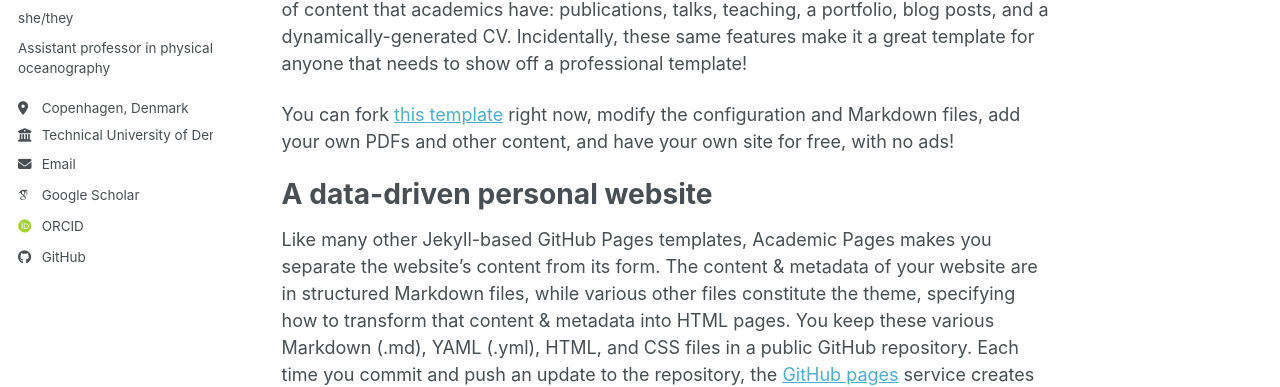
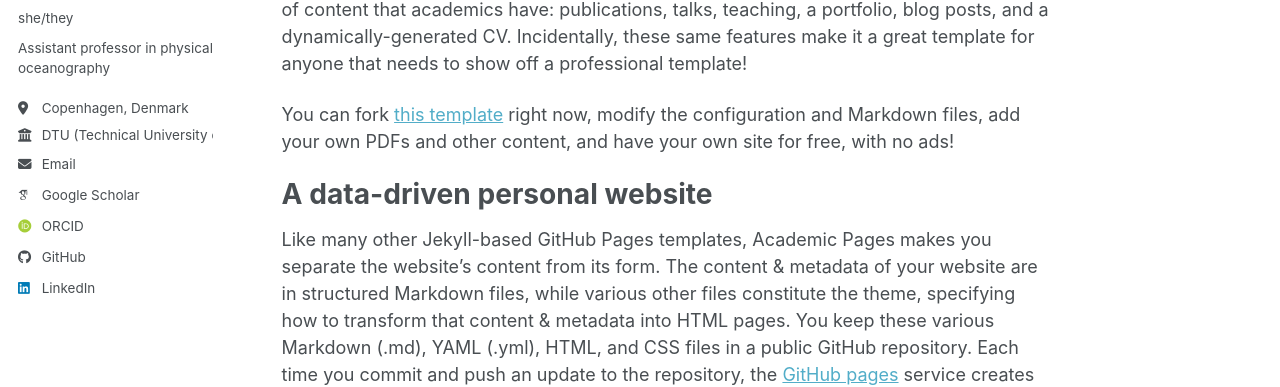
Before and after one commit to amber-adore-boot/amber-adore-boot.github.io, a Jekyll site: the page built from _pages/about.md, in a window 1280 px wide. Shown: the part 310-697 px from the top of the page. Built offline with Jekyll 4.4.1, drawn with Linux system fonts in a browser that asks for light colours; some web fonts are replaced; a script bundle is joined from its source files by our own code; library files that are not in the unit come from our copies; part of the change alters nothing that is shown.

Commit message:
Update _config.yml

```diff
--- a/_config.yml
+++ b/_config.yml
@@ -28,12 +28,12 @@ author:
   pronouns         :  "she/they"
   bio              : "Assistant professor in physical oceanography"
   location         : "Copenhagen, Denmark"
-  employer         : "Technical University of Denmark (DTU)"
+  employer         : "DTU (Technical University of Denmark)"
   uri              : # URL
   email            : "aadbo@aqua.dtu.dk"
   # Academic websites
   academia         : # URL
-  googlescholar    : "https://scholar.google.com/citations?user=PS_CX0AAAAAJ"
+  googlescholar    : "https://scholar.google.com/citations?user=wP8DGWAAAAAJ&hl=nl&authuser=1"
   orcid            : "https://orcid.org/0000-0002-3521-9710"
 
 
@@ -43,7 +43,7 @@ author:
 
   # Social media
   instagram        : # Username
-  linkedin         : # Username
+  linkedin         : 109941b7
 
 # Publication Category - The following the list of publication categories and their headings
 publication_category:
```
